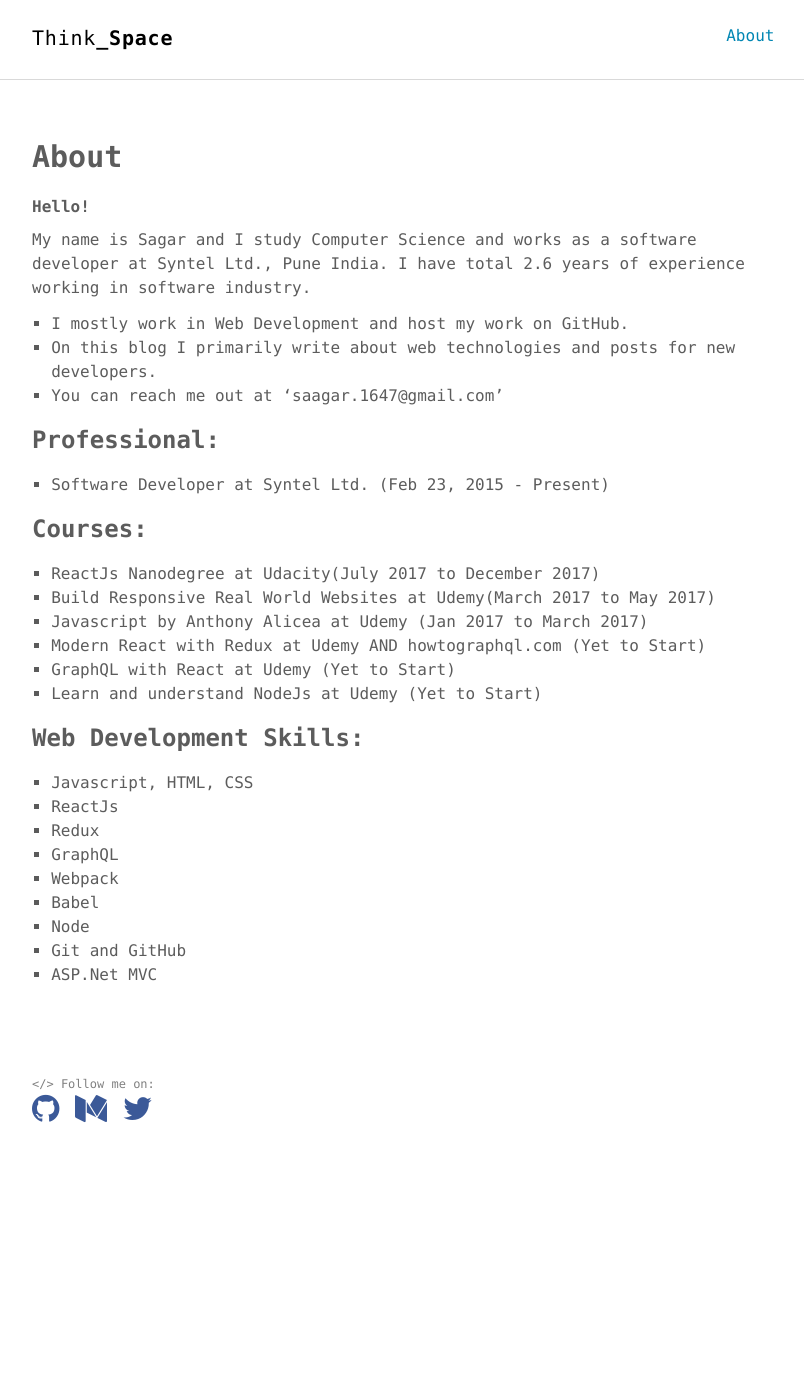
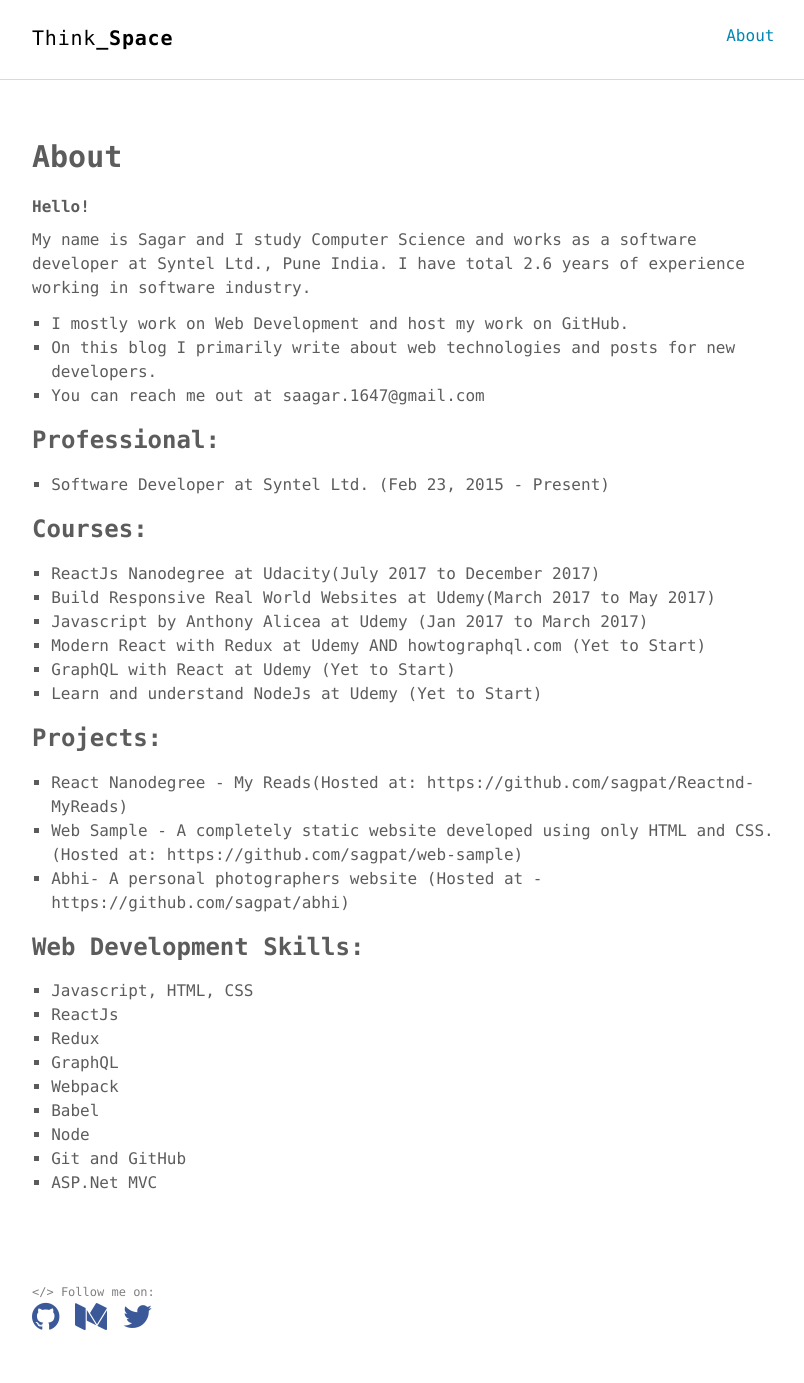
Before and after one commit to sagpat/sagpat.github.io, a Jekyll site: the page built from about.md, in a window 1280 px wide. Shown: the whole page, without its empty margins (232-1036 px from the left). Built offline with Jekyll 4.4.1, drawn with Linux system fonts in a browser that asks for light colours; before the commit the page ends 1175 px from its top, so only the background shows below that.

Commit message:
feat: Added Projects Block

```diff
--- a/about.md
+++ b/about.md
@@ -6,9 +6,9 @@ permalink: /about/
 
 ##### Hello!
 My name is Sagar and I study Computer Science and works as a software developer at Syntel Ltd., Pune India. I have total 2.6 years of experience working in software industry.
-1. I mostly work in Web Development and host my work on GitHub.
+1. I mostly work on Web Development and host my work on GitHub.
 2. On this blog I primarily write about web technologies and posts for new developers.
-3. You can reach me out at 'saagar.1647@gmail.com'
+3. You can reach me out at saagar.1647@gmail.com
 
 ### Professional:
 1. Software Developer at Syntel Ltd. (Feb 23, 2015 - Present)
@@ -21,6 +21,12 @@ My name is Sagar and I study Computer Science and works as a software developer
 5. GraphQL with React at Udemy (Yet to Start)
 6. Learn and understand NodeJs at Udemy (Yet to Start)
 
+### Projects:
+1. React Nanodegree - My Reads(Hosted at: https://github.com/sagpat/Reactnd-MyReads)
+2. Web Sample - A completely static website developed using only HTML and CSS. (Hosted at: https://github.com/sagpat/web-sample)
+3. Abhi- A personal photographers website (Hosted at - https://github.com/sagpat/abhi)
+
+
 ### Web Development Skills:
 1. Javascript, HTML, CSS
 2. ReactJs
```
